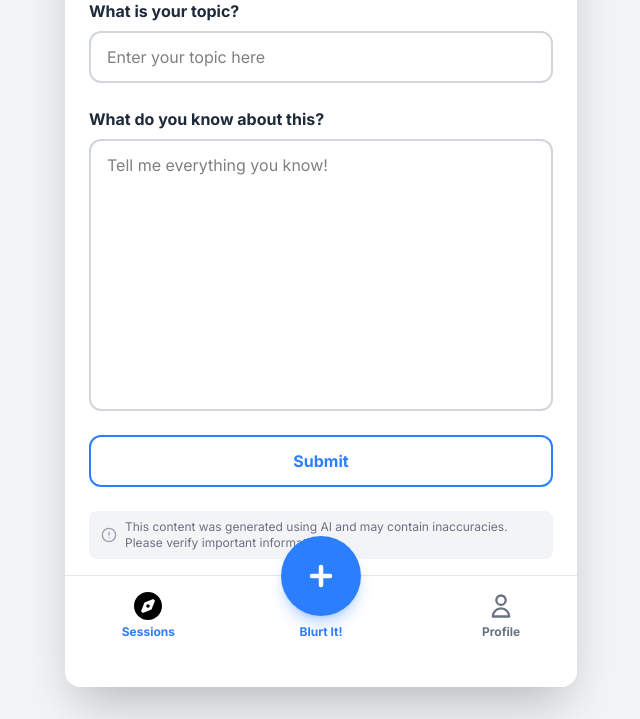
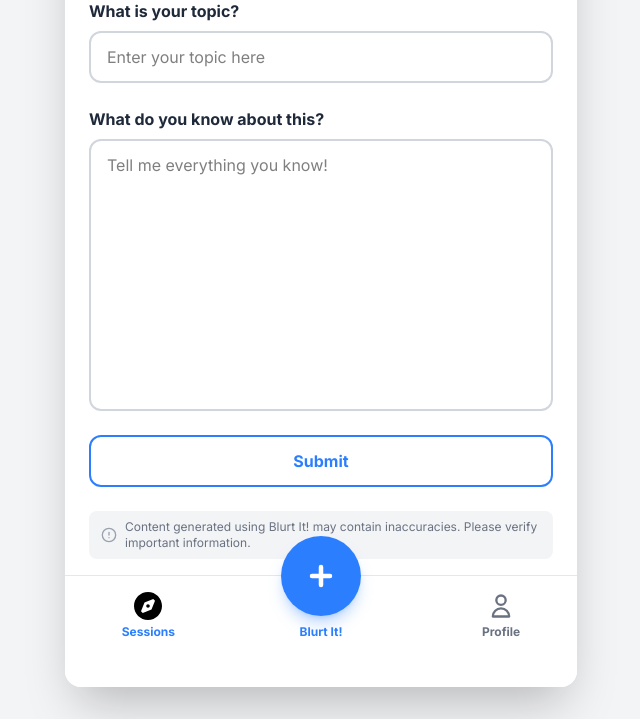
Before and after one commit to Zandaa1/blurtit, a PHP site: page / in a window 1280 px wide. Shown: the part 145-864 px from the top of the page, without its empty margins (319-959 px from the left). Run offline with PHP 8.4, Linux system fonts and the light colour scheme; the visitor is signed in with stand-in values (Sample User, id 1); style sheets or scripts are compiled from the project's sources.

Commit message:
fix: Update AI content disclaimer for clarity and branding

```diff
--- a/index.php
+++ b/index.php
@@ -132,7 +132,7 @@ $user_nickname = $_SESSION['nickname'] ?? 'Learner';
               <circle cx="12" cy="12" r="10" stroke="currentColor" stroke-width="2" fill="none"/>
               <path stroke-linecap="round" stroke-linejoin="round" d="M12 8v4m0 4h.01" />
             </svg>
-            This content was generated using AI and may contain inaccuracies. Please verify important information.
+            Content generated using Blurt It! may contain inaccuracies. Please verify important information.
           </div>
 
         </form>
```
